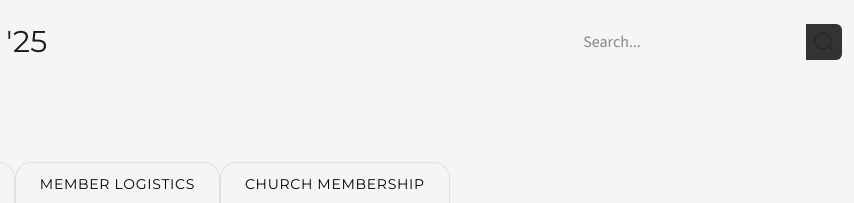
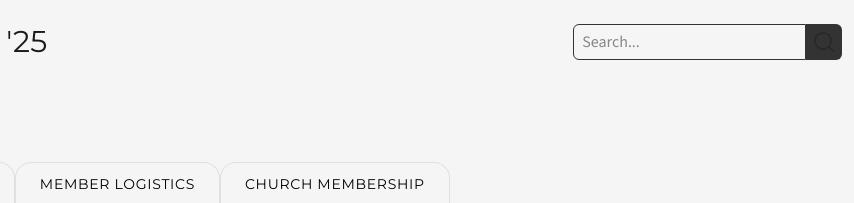
Before and after one commit to es-hp/mission-trip-planner, a website built with Vite: page team.html in a window 1280 px wide. Shown: the top 203 px of the page, 314-1168 px from the left. Built offline with nearby package versions, Linux system fonts and the light colour scheme; what @js-temporal/polyfill would draw is missing.

Commit message:
fix(topnav): add border to search input area

```diff
--- a/src/css/topnav.css
+++ b/src/css/topnav.css
@@ -33,6 +33,7 @@
 .search-bar input[type="text"] {
   flex: 1;
   border-radius: 0.375rem 0 0 0.375rem;
+  border: 1px solid var(--color-border-secondary);
 }
 
 .search-btn {
```
